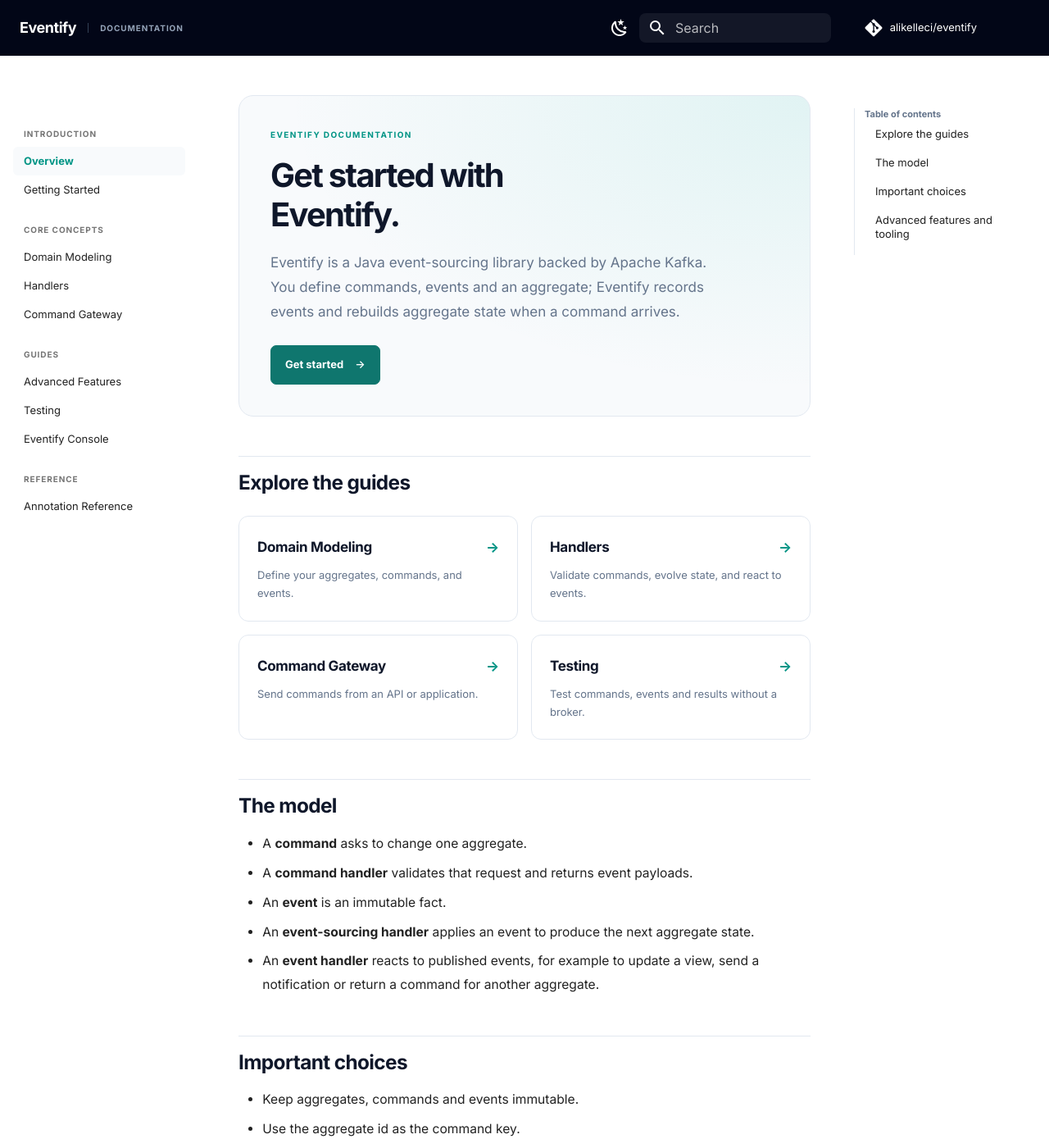
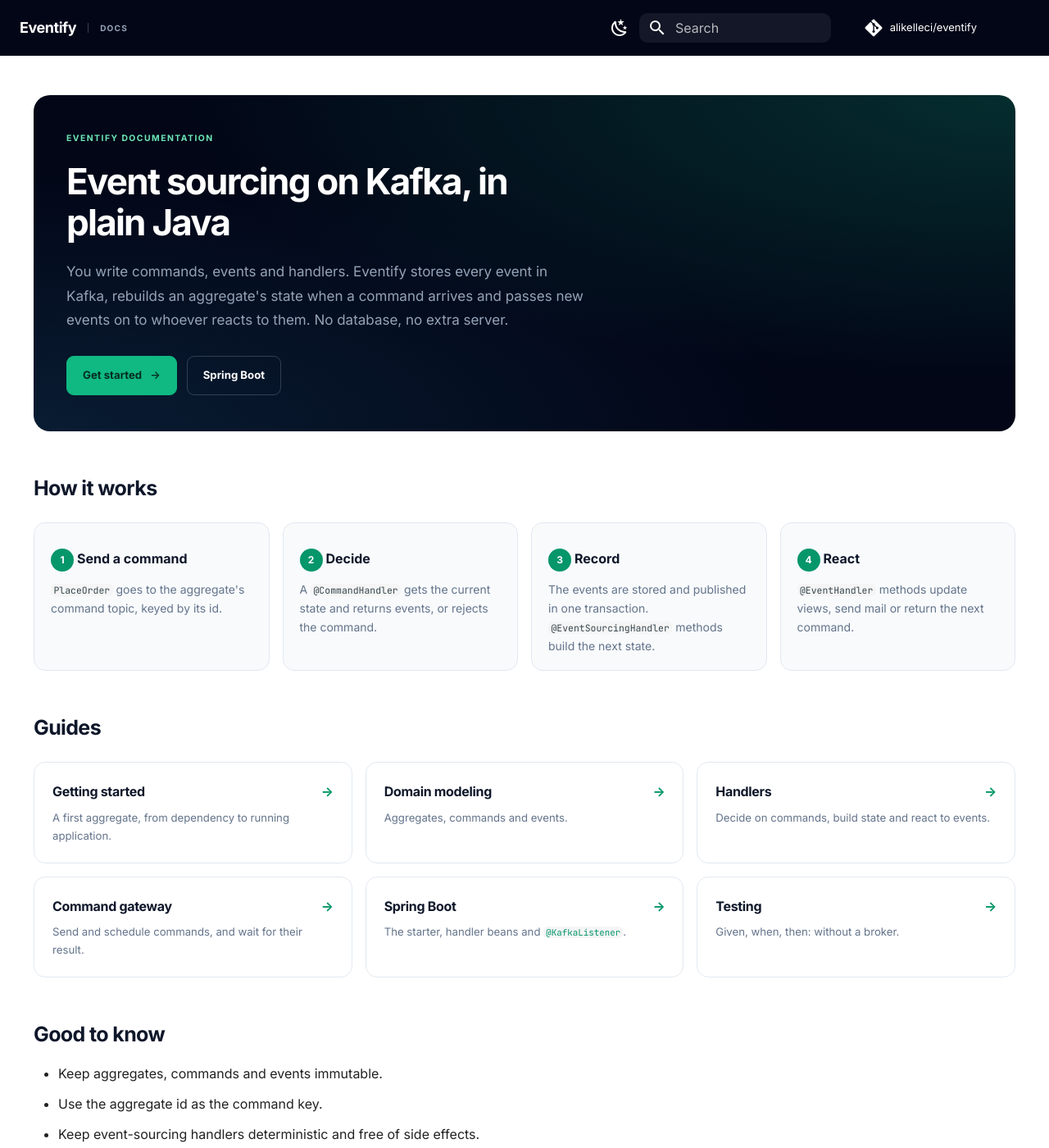
Before and after one commit to alikelleci/eventify, an MkDocs documentation site: the page built from docs/index.md, in a window 1280 px wide and 1400 px high. Shown: the whole window at 82% size. Built offline with MkDocs 1.6.1 and Material for MkDocs 9.7.7, drawn with Linux system fonts in a browser that asks for light colours; comment, search, counter and statistics services are not loaded; some of the changed text lies outside the part shown.

Commit message:
Restructure the docs and match the website's look
Co-Authored-By: Claude Opus 5.5 <noreply@anthropic.com>

```diff
--- a/docs/index.md
+++ b/docs/index.md
@@ -1,56 +1,84 @@
 ---
 title: Overview
+hide:
+  - navigation
+  - toc
 ---
 
 <div class="docs-hero" markdown>
 <p class="docs-eyebrow">Eventify documentation</p>
 
-# Get started with Eventify.
+# Event sourcing on Kafka, in plain Java
 
-<p class="docs-lead">Eventify is a Java event-sourcing library backed by Apache Kafka. You define commands, events and an aggregate; Eventify records events and rebuilds aggregate state when a command arrives.</p>
+<p class="docs-lead">You write commands, events and handlers. Eventify stores every event in Kafka, rebuilds an aggregate's state when a command arrives and passes new events on to whoever reacts to them. No database, no extra server.</p>
 
 <div class="docs-actions" markdown>
 [Get started <span aria-hidden="true">→</span>](getting-started.md){ .docs-button .docs-button--primary }
+[Spring Boot](spring-boot.md){ .docs-button }
 </div>
 </div>
 
-## Explore the guides
+## How it works
+
+<div class="docs-flow" markdown>
+<div class="docs-flow-step" markdown>
+<span class="docs-flow-number">1</span>
+**Send a command**
+
+`PlaceOrder` goes to the aggregate's command topic, keyed by its id.
+</div>
+<div class="docs-flow-step" markdown>
+<span class="docs-flow-number">2</span>
+**Decide**
+
+A `@CommandHandler` gets the current state and returns events, or rejects the command.
+</div>
+<div class="docs-flow-step" markdown>
+<span class="docs-flow-number">3</span>
+**Record**
+
+The events are stored and published in one transaction. `@EventSourcingHandler` methods build the next state.
+</div>
+<div class="docs-flow-step" markdown>
+<span class="docs-flow-number">4</span>
+**React**
+
+`@EventHandler` methods update views, send mail or return the next command.
+</div>
+</div>
+
+## Guides
 
 <div class="docs-grid">
+<a class="docs-card" href="getting-started/">
+<strong>Getting started <span aria-hidden="true">→</span></strong>
+<span class="docs-card-description">A first aggregate, from dependency to running application.</span>
+</a>
 <a class="docs-card" href="domain-modeling/">
-<strong>Domain Modeling <span aria-hidden="true">→</span></strong>
-<span class="docs-card-description">Define your aggregates, commands, and events.</span>
+<strong>Domain modeling <span aria-hidden="true">→</span></strong>
+<span class="docs-card-description">Aggregates, commands and events.</span>
 </a>
 <a class="docs-card" href="handlers/">
 <strong>Handlers <span aria-hidden="true">→</span></strong>
-<span class="docs-card-description">Validate commands, evolve state, and react to events.</span>
+<span class="docs-card-description">Decide on commands, build state and react to events.</span>
 </a>
 <a class="docs-card" href="command-gateway/">
-<strong>Command Gateway <span aria-hidden="true">→</span></strong>
-<span class="docs-card-description">Send commands from an API or application.</span>
+<strong>Command gateway <span aria-hidden="true">→</span></strong>
+<span class="docs-card-description">Send and schedule commands, and wait for their result.</span>
+</a>
+<a class="docs-card" href="spring-boot/">
+<strong>Spring Boot <span aria-hidden="true">→</span></strong>
+<span class="docs-card-description">The starter, handler beans and <code>@KafkaListener</code>.</span>
 </a>
 <a class="docs-card" href="testing/">
 <strong>Testing <span aria-hidden="true">→</span></strong>
-<span class="docs-card-description">Test commands, events and results without a broker.</span>
+<span class="docs-card-description">Given, when, then: without a broker.</span>
 </a>
 </div>
 
-## The model
-
-- A **command** asks to change one aggregate.
-- A **command handler** validates that request and returns event payloads.
-- An **event** is an immutable fact.
-- An **event-sourcing handler** applies an event to produce the next aggregate state.
-- An **event handler** reacts to published events, for example to update a view, send a notification or return a command for another aggregate.
-
-## Important choices
+## Good to know
 
 - Keep aggregates, commands and events immutable.
 - Use the aggregate id as the command key.
 - Keep event-sourcing handlers deterministic and free of side effects.
-- Enable snapshots only when replaying a long history becomes expensive. With `deleteEvents = true`, history before a snapshot is no longer available.
-
-## Advanced features and tooling
-
-- [Advanced features](advanced.md): snapshots and event upcasting.
-- [Eventify Console](console.md): inspect aggregate history in an ops UI.
+- Enable snapshots only when replaying a long history becomes expensive. With `deleteEvents = true`, history before a snapshot is gone.
--- a/docs/stylesheets/extra.css
+++ b/docs/stylesheets/extra.css
@@ -1,25 +1,36 @@
-/* Eventify documentation: shared visual tokens for both reading themes. */
+/* Eventify documentation: the website's look (dark header, emerald accent, slate grays) in both reading themes. */
 :root {
-  --md-primary-fg-color: #0f766e;
-  --md-accent-fg-color: #0d9488;
+  --md-primary-fg-color: #059669;
+  --md-primary-fg-color--light: #10b981;
+  --md-primary-fg-color--dark: #047857;
+  --md-accent-fg-color: #10b981;
+  --md-typeset-a-color: #047857;
   --docs-border: #e2e8f0;
   --docs-muted: #64748b;
   --docs-surface: #f8fafc;
   --docs-ink: #0f172a;
+  --docs-header: #020617;
 }
 [data-md-color-scheme="slate"] {
-  --md-default-bg-color: #101827;
+  --md-hue: 222;
+  --md-default-bg-color: #0b1120;
   --md-default-fg-color: #dbe4ef;
   --md-default-fg-color--light: #a6b5c8;
-  --md-primary-fg-color: #5eead4;
-  --md-accent-fg-color: #5eead4;
-  --docs-border: #293548;
-  --docs-muted: #a6b5c8;
-  --docs-surface: #162133;
+  --md-code-bg-color: #111a2e;
+  --md-primary-fg-color: #34d399;
+  --md-primary-fg-color--light: #6ee7b7;
+  --md-primary-fg-color--dark: #10b981;
+  --md-accent-fg-color: #6ee7b7;
+  --md-typeset-a-color: #34d399;
+  --docs-border: #1e293b;
+  --docs-muted: #94a3b8;
+  --docs-surface: #111a2e;
   --docs-ink: #f1f5f9;
 }
-.md-header, .md-tabs { background: #020617; color: #fff; }
-.md-header { box-shadow: 0 1px 0 rgb(255 255 255 / 0.1); }
+
+/* Header: dark in both themes, like the website, with "Eventify" and a small label */
+.md-header, .md-tabs { background: var(--docs-header); color: #fff; }
+.md-header { box-shadow: 0 1px 0 rgb(255 255 255 / 0.08); }
 .md-header__inner { min-height: 3.4rem; }
 .md-header__button.md-logo, .md-nav--primary > .md-nav__title { display: none; }
 .md-header__title { font-weight: 650; letter-spacing: -0.025em; }
@@ -28,63 +39,95 @@
   content: "Eventify"; color: #fff; font-size: 0.9rem; font-weight: 650;
 }
 .md-header__title > .md-header__ellipsis > .md-header__topic:first-child > .md-ellipsis::after {
-  content: "DOCUMENTATION"; margin-left: 0.7rem; padding-left: 0.7rem;
+  content: "DOCS"; margin-left: 0.7rem; padding-left: 0.7rem;
   position: relative; top: -0.1rem;
-  border-left: 1px solid #334155; color: #94a3b8; font-size: 0.5rem; letter-spacing: 0.09em;
+  border-left: 1px solid #334155; color: #94a3b8; font-size: 0.5rem; letter-spacing: 0.12em;
 }
-.md-search__form { background: rgb(255 255 255 / 0.07); border-radius: 0.4rem; }
-.md-grid { max-width: 76rem; }
+.md-search__form { background: rgb(255 255 255 / 0.07); border-radius: 0.5rem; }
+.md-search__form:hover { background: rgb(255 255 255 / 0.12); }
+
+/* Reading width and type */
+.md-grid { max-width: 78rem; }
 .md-main__inner { margin-top: 2rem; }
-.md-content__inner { padding: 0 1.25rem 2rem; }
-.md-typeset { font-size: 0.78rem; line-height: 1.8; }
-.md-typeset h1 { margin-bottom: 1rem; color: var(--docs-ink); font-weight: 700; font-size: 2rem; line-height: 1.2; letter-spacing: -0.045em; }
-.md-typeset h2 { margin-top: 2.4rem; padding-top: 0.7rem; border-top: 1px solid var(--docs-border); color: var(--docs-ink); font-weight: 650; letter-spacing: -0.025em; }
+.md-content__inner { padding: 0 1.25rem 2.5rem; }
+.md-typeset { font-size: 0.8rem; line-height: 1.8; }
+.md-typeset h1 { margin-bottom: 1rem; color: var(--docs-ink); font-weight: 700; font-size: 2rem; line-height: 1.15; letter-spacing: -0.04em; }
+.md-typeset h2 { margin-top: 2.6rem; color: var(--docs-ink); font-weight: 650; letter-spacing: -0.025em; }
 .md-typeset h3 { color: var(--docs-ink); font-weight: 600; letter-spacing: -0.015em; }
 .md-typeset a { text-underline-offset: 0.2em; }
 .md-typeset a:hover { text-decoration: underline; }
-.md-typeset code { border-radius: 0.2rem; font-size: 0.82em; }
+.md-typeset code { border-radius: 0.25rem; font-size: 0.82em; }
 .md-typeset .highlight { overflow: hidden; border: 1px solid var(--docs-border); border-radius: 0.6rem; }
 .md-typeset pre { margin: 0; }
-.md-typeset pre > code { padding: 1rem 1.15rem; font-size: 0.65rem; line-height: 1.8; }
+.md-typeset pre > code { padding: 1rem 1.15rem; font-size: 0.68rem; line-height: 1.75; }
 .md-typeset .admonition, .md-typeset details { border-radius: 0.5rem; box-shadow: none; }
-.md-typeset table:not([class]) { border-color: var(--docs-border); border-radius: 0.5rem; box-shadow: none; }
-.md-typeset table:not([class]) th { background: var(--docs-surface); }
-.md-nav { font-size: 0.65rem; }
-.md-nav__item .md-nav__link { margin-top: 0; padding: 0.45rem 0.65rem; border-radius: 0.3rem; }
+.md-typeset table:not([class]) { border: 1px solid var(--docs-border); border-radius: 0.5rem; box-shadow: none; font-size: 0.72rem; }
+.md-typeset table:not([class]) th { background: var(--docs-surface); font-weight: 600; }
+.md-typeset table:not([class]) td { border-top-color: var(--docs-border); }
+
+/* Navigation */
+.md-nav { font-size: 0.66rem; }
+.md-nav__item .md-nav__link { margin-top: 0; padding: 0.4rem 0.65rem; border-radius: 0.35rem; }
 .md-nav__link:hover { background: var(--docs-surface); }
 .md-nav__link--active { color: var(--md-primary-fg-color); background: var(--docs-surface); font-weight: 650; }
-.md-nav__item--section > .md-nav__link { color: var(--docs-muted); font-size: 0.5rem; font-weight: 700; letter-spacing: 0.09em; text-transform: uppercase; }
+.md-nav__item--section > .md-nav__link { margin-top: 0.6rem; color: var(--docs-muted); font-size: 0.52rem; font-weight: 700; letter-spacing: 0.1em; text-transform: uppercase; }
 .md-nav--secondary { border-left: 1px solid var(--docs-border); }
-.md-nav--secondary .md-nav__title { color: var(--docs-muted); background: transparent; box-shadow: none; font-size: 0.55rem; font-weight: 600; }
-.docs-hero { margin-bottom: 2rem; padding: 1.9rem; border: 1px solid var(--docs-border); border-radius: 0.9rem; background: radial-gradient(ellipse at top right, rgb(20 184 166 / 0.1), transparent 65%), var(--docs-surface); }
-.md-typeset .docs-eyebrow { margin: 0 0 0.85rem; color: var(--md-primary-fg-color); font-size: 0.5rem; font-weight: 750; letter-spacing: 0.14em; text-transform: uppercase; }
-.docs-hero h1 { max-width: 22rem; }
-.md-typeset .docs-lead { max-width: 27rem; color: var(--docs-muted); font-size: 0.85rem; line-height: 1.75; }
+.md-nav--secondary .md-nav__title { color: var(--docs-muted); background: transparent; box-shadow: none; font-size: 0.55rem; font-weight: 600; letter-spacing: 0.06em; text-transform: uppercase; }
+
+/* Overview: hero */
+.docs-hero {
+  margin-bottom: 2.4rem; padding: 2.2rem 2rem; border-radius: 1rem; color: #e2e8f0;
+  background:
+    radial-gradient(ellipse at top right, rgb(16 185 129 / 0.22), transparent 60%),
+    radial-gradient(ellipse at bottom left, rgb(56 189 248 / 0.12), transparent 55%),
+    var(--docs-header);
+}
+.md-typeset .docs-hero h1 { max-width: 30rem; margin-top: 0; color: #fff; font-size: 2.2rem; }
+.md-typeset .docs-eyebrow { margin: 0 0 0.85rem; color: #6ee7b7; font-size: 0.52rem; font-weight: 750; letter-spacing: 0.14em; text-transform: uppercase; }
+.md-typeset .docs-lead { max-width: 32rem; color: #94a3b8; font-size: 0.85rem; line-height: 1.75; }
+.md-typeset .docs-hero code { background: rgb(255 255 255 / 0.08); color: #e2e8f0; }
 .docs-actions > p { display: contents; }
-.docs-actions { display: flex; flex-wrap: wrap; gap: 0.6rem; margin-top: 1.3rem; }
-.md-typeset .docs-button { display: inline-flex; align-items: center; justify-content: center; gap: 0.7rem; padding: 0.55rem 0.85rem; border: 1px solid var(--docs-border); border-radius: 0.35rem; color: var(--docs-ink); font-size: 0.65rem; font-weight: 600; background: var(--md-default-bg-color); }
-.md-typeset .docs-button--primary { border-color: #0f766e; background: #0f766e; color: #fff; }
-.md-typeset .docs-button:hover { border-color: var(--md-accent-fg-color); text-decoration: none; }
-.md-typeset .docs-button--primary:hover { background: #115e59; }
-.docs-grid { display: grid; grid-template-columns: repeat(2, minmax(0, 1fr)); gap: 0.8rem; margin: 1.2rem 0 2rem; }
-.md-typeset .docs-card { display: block; padding: 1.1rem; border: 1px solid var(--docs-border); border-radius: 0.6rem; color: var(--docs-ink); transition: border-color 150ms ease, background 150ms ease; }
+.docs-actions { display: flex; flex-wrap: wrap; gap: 0.6rem; margin-top: 1.4rem; }
+.md-typeset .docs-button {
+  display: inline-flex; align-items: center; gap: 0.5rem; padding: 0.55rem 0.95rem;
+  border: 1px solid rgb(255 255 255 / 0.18); border-radius: 0.45rem; color: #fff;
+  font-size: 0.66rem; font-weight: 600;
+}
+.md-typeset .docs-button:hover { border-color: rgb(255 255 255 / 0.4); text-decoration: none; }
+.md-typeset .docs-button--primary { border-color: #10b981; background: #10b981; color: #022c22; }
+.md-typeset .docs-button--primary:hover { border-color: #34d399; background: #34d399; }
+
+/* Overview: how it works, four numbered steps */
+.docs-flow { display: grid; grid-template-columns: repeat(4, minmax(0, 1fr)); gap: 0.8rem; margin: 1.2rem 0 0.5rem; counter-reset: flow; }
+.docs-flow-step { position: relative; padding: 1rem 1rem 0.4rem; border: 1px solid var(--docs-border); border-radius: 0.7rem; background: var(--docs-surface); }
+.md-typeset .docs-flow-step p { margin: 0.5rem 0; font-size: 0.7rem; line-height: 1.65; color: var(--docs-muted); }
+.md-typeset .docs-flow-step strong { color: var(--docs-ink); font-size: 0.8rem; }
+.docs-flow-number {
+  display: inline-flex; align-items: center; justify-content: center; width: 1.4rem; height: 1.4rem;
+  border-radius: 999px; background: var(--md-primary-fg-color); color: #fff; font-size: 0.6rem; font-weight: 700;
+}
+[data-md-color-scheme="slate"] .docs-flow-number { color: #022c22; }
+
+/* Overview: guide cards */
+.docs-grid { display: grid; grid-template-columns: repeat(3, minmax(0, 1fr)); gap: 0.8rem; margin: 1.2rem 0 2rem; }
+.md-typeset .docs-card { display: block; padding: 1.05rem 1.1rem; border: 1px solid var(--docs-border); border-radius: 0.7rem; color: var(--docs-ink); transition: border-color 150ms ease, background 150ms ease; }
 .md-typeset .docs-card:hover { border-color: var(--md-accent-fg-color); background: var(--docs-surface); text-decoration: none; }
-.docs-card-label { display: block; margin-bottom: 0.6rem; color: var(--docs-muted); font-size: 0.5rem; font-weight: 650; letter-spacing: 0.08em; text-transform: uppercase; }
-.docs-card strong { display: flex; justify-content: space-between; gap: 1rem; font-size: 0.85rem; font-weight: 650; letter-spacing: -0.02em; }
+.docs-card strong { display: flex; justify-content: space-between; gap: 1rem; font-size: 0.8rem; font-weight: 650; letter-spacing: -0.02em; }
 .docs-card strong span { color: var(--md-primary-fg-color); }
-.docs-card-description { display: block; margin-top: 0.4rem; color: var(--docs-muted); font-size: 0.65rem; line-height: 1.7; }
+.docs-card-description { display: block; margin-top: 0.35rem; color: var(--docs-muted); font-size: 0.66rem; line-height: 1.65; }
+
+@media screen and (max-width: 76.25em) {
+  .docs-flow { grid-template-columns: repeat(2, minmax(0, 1fr)); }
+  .docs-grid { grid-template-columns: repeat(2, minmax(0, 1fr)); }
+}
+@media screen and (max-width: 44.9375em) {
+  .docs-hero { padding: 1.6rem 1.2rem; }
+  .md-typeset .docs-hero h1 { font-size: 1.7rem; }
+  .docs-flow, .docs-grid { grid-template-columns: minmax(0, 1fr); }
+}
+
 a:focus-visible { outline: 2px solid var(--md-accent-fg-color); outline-offset: 4px; }
 .md-footer { border-top: 1px solid var(--docs-border); background: var(--docs-surface); }
 .md-footer__link, .md-footer__title { color: var(--docs-ink); }
 .md-footer__direction { color: var(--docs-muted); }
-.md-footer-meta { background: #020617; }
-@media (max-width: 76.1875em) { .md-nav--primary .md-nav__title { background: #020617; color: #fff; } }
-@media (max-width: 44.9375em) {
-  .md-content__inner { padding: 0 0.3rem 1rem; }
-  .md-main__inner { margin-top: 1.2rem; }
-  .docs-hero { padding: 1.25rem; }
-  .md-typeset h1 { font-size: 1.65rem; }
-  .docs-grid { grid-template-columns: 1fr; }
-  .md-header__title > .md-header__ellipsis > .md-header__topic:first-child > .md-ellipsis::after { content: "DOCS"; }
-}
-@media (prefers-reduced-motion: reduce) { .md-typeset .docs-card { transition: none; } }
+.md-footer-meta { background: var(--docs-header); }
--- a/mkdocs.yml
+++ b/mkdocs.yml
@@ -13,14 +13,14 @@ theme:
     code: JetBrains Mono
   palette:
     - scheme: default
-      primary: teal
-      accent: teal
+      primary: custom
+      accent: custom
       toggle:
         icon: material/weather-night
         name: Switch to dark mode
     - scheme: slate
-      primary: teal
-      accent: teal
+      primary: custom
+      accent: custom
       toggle:
         icon: material/weather-sunny
         name: Switch to light mode
@@ -29,6 +29,8 @@ theme:
     - navigation.top
     - navigation.instant
     - navigation.footer
+    - navigation.indexes
+    - toc.follow
     - search.highlight
     - search.suggest
     - content.code.copy
@@ -60,16 +62,17 @@ extra:
 copyright: Copyright &copy; Ali Kelleci
 
 nav:
-  - Introduction:
-      - Overview: index.md
-      - Getting Started: getting-started.md
-  - Core Concepts:
-      - Domain Modeling: domain-modeling.md
+  - Overview: index.md
+  - Start:
+      - Getting started: getting-started.md
+      - Spring Boot: spring-boot.md
+  - Guides:
+      - Domain modeling: domain-modeling.md
       - Handlers: handlers.md
-      - Command Gateway: command-gateway.md
-  - Guides:
-      - Advanced Features: advanced.md
+      - Command gateway: command-gateway.md
+      - Snapshots and upcasting: advanced.md
       - Testing: testing.md
+  - Tools:
       - Eventify Console: console.md
   - Reference:
-      - Annotation Reference: annotation-reference.md
+      - Annotations: annotation-reference.md
```
Also changed, not shown: README.md (+2 -1 lines), docs/advanced.md (+1 -1 lines), docs/getting-started.md (+2 -12 lines), docs/handlers.md (+1 -25 lines), docs/spring-boot.md (added, +60 -0 lines).
